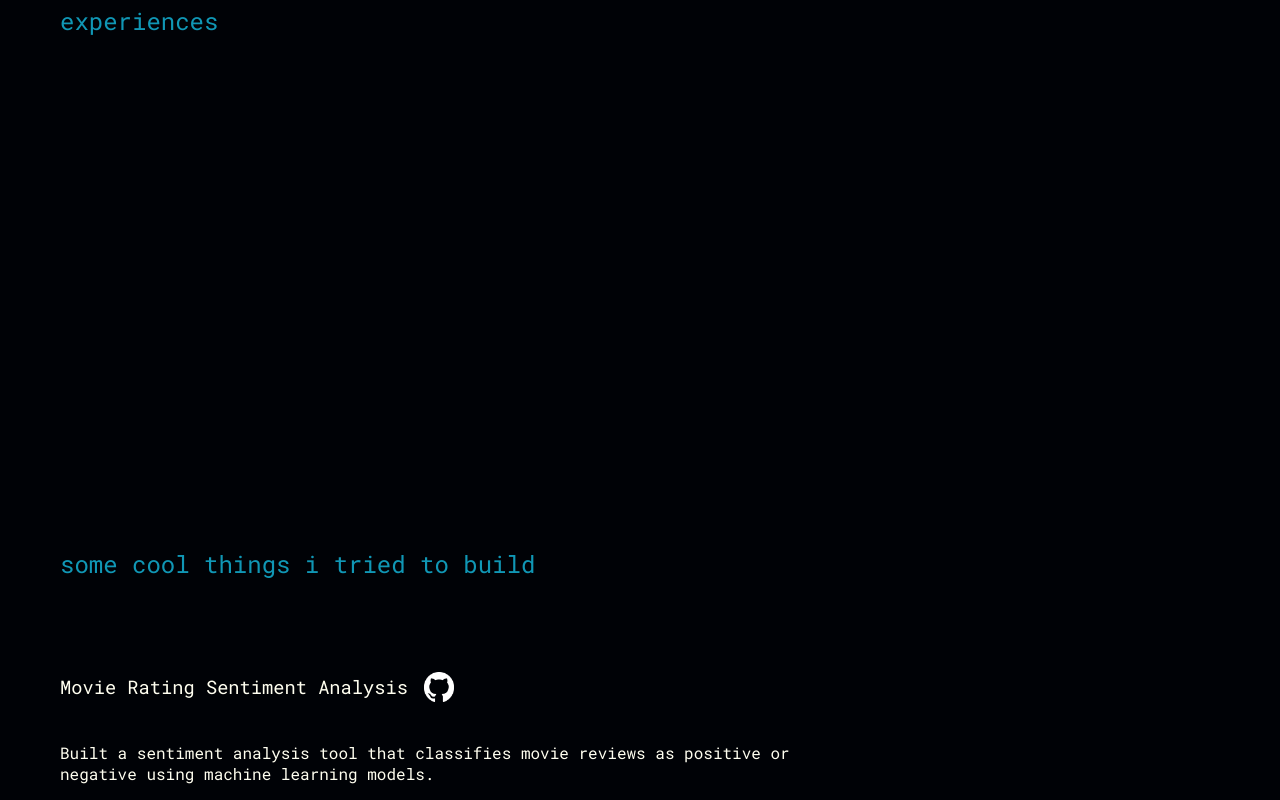
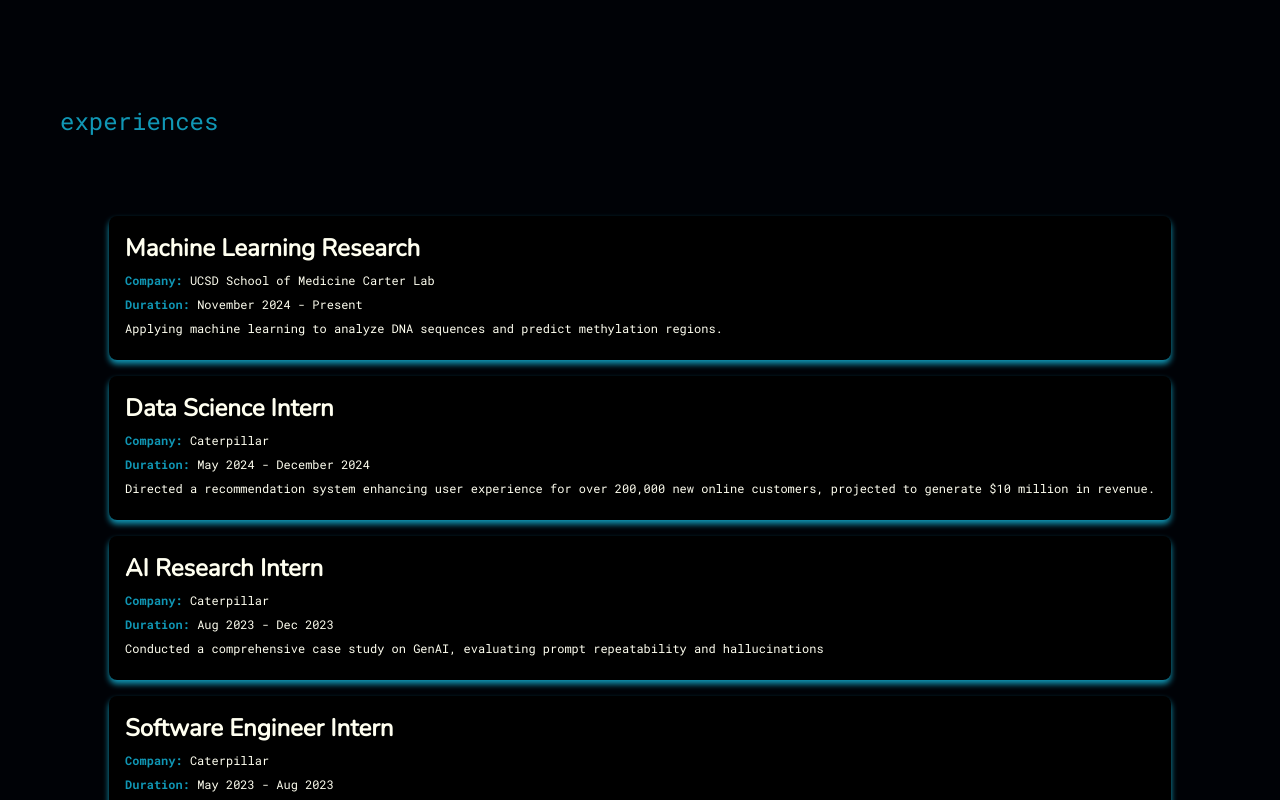
Before and after one commit to SarvaniK-26/sarvsite, a React (Create React App) app: page / in a window 1280 px wide. Shown: the part 2000-2800 px from the top of the page. Built offline with nearby package versions, Linux system fonts and the light colour scheme.

Commit message:
included internship experience as scrollable cards

```diff
--- a/package.json
+++ b/package.json
@@ -4,10 +4,15 @@
   "private": true,
   "dependencies": {
     "16": "^0.0.2",
+    "@emotion/react": "^11.14.0",
+    "@emotion/styled": "^11.14.0",
     "@gsap/react": "^2.1.1",
+    "@mui/icons-material": "^6.3.0",
+    "@mui/material": "^6.3.0",
     "@testing-library/jest-dom": "^5.17.0",
     "@testing-library/react": "^13.4.0",
     "@testing-library/user-event": "^13.5.0",
+    "framer-motion": "^11.15.0",
     "motion": "^11.15.0",
     "react": "^18.3.1",
     "react-dom": "^18.3.1",
--- a/src/App.css
+++ b/src/App.css
@@ -97,14 +97,14 @@
 }
 
 .content {
-  margin-top: 100px;
+  margin-top: 200px;
   text-align: left;
   margin-left: 10px;
 
 }
 
 .aboutintro-container {
-  margin-top: 500px;
+  margin-top: 600px;
   text-align: left;
   margin-left: 60px;
   display: flex;
@@ -112,7 +112,7 @@
 }
 
 .experience-container {
-  margin-top: 500px;
+  margin-top: 200px;
   text-align: left;
   margin-left: 60px;
   display: flex;
@@ -121,7 +121,7 @@
 
 
 .passion-container {
-  margin-top: 500px;
+  margin-top: 200px;
   text-align: left;
   margin-left: 60px;
   display: flex;
@@ -130,7 +130,7 @@
 
 
 .project-container {
-  margin-top: 500px;
+  margin-top: 100px;
   text-align: left;
   margin-left: 60px;
   display: flex;
@@ -179,9 +179,8 @@
   flex-direction:column;
 }
 
-
 .passion-container{
-  margin-top: 250px;
+  margin-top: 200px;
   text-align: left;
   margin-left: 60px;
   display: flex;
@@ -262,7 +261,21 @@
   font-weight: 100;
   color: #FFFFF0;
   display: inline-block;
-  font-family: 'Roboto Mono', monospace;
+  font-family: 'Nunito';
+}
+
+
+h3.details-passion{
+  justify-content: center;
+  align-items: center;
+  margin-top: 14px;
+  font-weight: 100;
+  max-width: 450px;
+  width: 100%;
+  color: #FFFFF0;
+  display: inline-block;
+  font-family: 'Nunito';
+  font-size: 30px;
 }
 
 .project-container .introduction {
@@ -281,12 +294,6 @@
   flex-direction: row;
   align-items: center;
   gap: 1rem;
-}
-
-.project-details {
-  font-weight: 100;
-  color: #FFFFF0;
-  font-family: 'Roboto Mono', monospace;
 }
 
 .githubpic {
--- a/src/App.js
+++ b/src/App.js
@@ -9,6 +9,13 @@
 import teenvogue from '/Users/sarvk/Desktop/sarvsite/src/pictures/teenvogue.png';
 import stl from '/Users/sarvk/Desktop/sarvsite/src/pictures/stl.png';
 import lifting from  '/Users/sarvk/Desktop/sarvsite/src/pictures/lifting.jpg';
+
+import Accordion from '@mui/material/Accordion';
+import AccordionSummary from '@mui/material/AccordionSummary';
+import AccordionDetails from '@mui/material/AccordionDetails';
+import Typography from '@mui/material/Typography';
+import ExpandMoreIcon from '@mui/icons-material/ExpandMore';
+import Internships from './components/card';
 
 function App() {
   return (
@@ -56,6 +63,12 @@
       <div className="experience-container">
         <h2 className="introduction">experiences</h2>
       </div>
+
+
+  {/* INTERNSHIPS */}
+      <Element name="internships-container" className="internships-container">
+        <Internships />
+      </Element>
 
 
       {/* PROJECTS */}
@@ -109,7 +122,7 @@
 
         {/* first passion - THD */}
         <div className = 'passions-row'>
-          <h3 className='details'>The Hidden Dream</h3>
+          <h3 className='details-passion'>The Hidden Dream</h3>
         </div>
 
         <div className = 'passions-row'>
@@ -135,7 +148,7 @@
 
         {/* second passion - lifting */}
         <div className = 'passions-row'>
-          <h3 className='details'>Lifting</h3>
+          <h3 className='details-passion'>Lifting</h3>
         </div>
 
         <div className = 'passions-row'>
--- /dev/null
+++ b/src/components/card.css
@@ -0,0 +1,36 @@
+/* Internships.css */
+.internships-container {
+    display: flex;
+    justify-content: center;
+    align-items: flex-start;
+    height: 100%;
+    padding: 1rem;
+  }
+
+  .scrollable-internship-cards {
+    display: flex;
+    flex-direction: column;
+    overflow-y: auto;
+    max-height: 80vh;
+    padding: 1rem;
+    gap: 1rem;
+  }
+  .internship-card {
+    background-color: #000000;
+    border-radius: 8px;
+    padding: 1rem;
+    box-shadow: 0px 4px 6px #1097B5;
+  }
+  .internship-card h3 {
+    margin: 0;
+    font-size: 24px;
+    font-family: 'Nunito';
+    color: #FFFFF0;
+  }
+
+  .internship-card p {
+    margin: 0.5rem 0;
+    color: #FFFFF0;
+    font-size: 12px;
+    font-family: 'Roboto Mono', monospace;
+  }
--- /dev/null
+++ b/src/components/card.js
@@ -0,0 +1,65 @@
+import React from 'react';
+import { motion } from 'framer-motion';
+import './card.css'; // Add your styles here
+
+const internships = [
+  {
+    role: "Machine Learning Research",
+    company: "UCSD School of Medicine Carter Lab",
+    duration: "November 2024 - Present",
+    descriptionpart1: "Applying machine learning to analyze DNA sequences and predict methylation regions."
+  },
+  {
+    role: "Data Science Intern",
+    company: "Caterpillar",
+    duration: "May 2024 - December 2024",
+    descriptionpart1: "Directed a recommendation system enhancing user experience for over 200,000 new online customers, projected to generate $10 million in revenue.",
+  },
+  {
+    role: "AI Research Intern",
+    company: "Caterpillar",
+    duration: "Aug 2023 - Dec 2023",
+    descriptionpart1: "Conducted a comprehensive case study on GenAI, evaluating prompt repeatability and hallucinations"
+  },
+  {
+    role: "Software Engineer Intern",
+    company: "Caterpillar",
+    duration: "May 2023 - Aug 2023",
+    descriptionpart1: "Developed a visualization application for dealer targets, facilitating decision-making for 200+ dealers across 197 countries.",
+    descriptionpart2: "Enhanced previous system, increasing approval ratings by 80% and resulted in a 90% increase in operational efficiency"
+  },
+  {
+    role: "Field & Data Analytics Intern",
+    company: " Missouri Asian American Youth Foundation ",
+    duration: "Aug 2022 - May 2023",
+    descriptionpart1: "Created data visualizations on voting patterns, viewed by over 10,000 voters, increased Asian American voter turnout by 30%."
+  }
+];
+
+function Internships() {
+  return (
+    <div className="internships-container">
+      <div className="scrollable-internship-cards">
+      {internships.map((internship, index) => (
+          <motion.div
+            key={index}
+            className="internship-card"
+            whileHover={{ scale: 1.01}}
+            whileTap={{ scale: 1.2}}
+            initial={{ opacity: 0, y: 50 }}
+            animate={{ opacity: 1, y: 30 }}
+            transition={{ duration: 0.3, delay: index * 0.001 }}
+          >
+            <h3>{internship.role}</h3>
+            <p><span style={{ color: '#1097B5' }}><strong>Company:</strong></span> {internship.company}</p>
+            <p><span style={{ color: '#1097B5' }}><strong>Duration:</strong></span> {internship.duration}</p>
+            <p>{internship.descriptionpart1}</p>
+            <p>{internship.descriptionpart2}</p>
+          </motion.div>
+        ))}
+      </div>
+    </div>
+  );
+}
+
+export default Internships;
```
Also changed, not shown: 1 other file (tests, documents, lock files or other folders).
